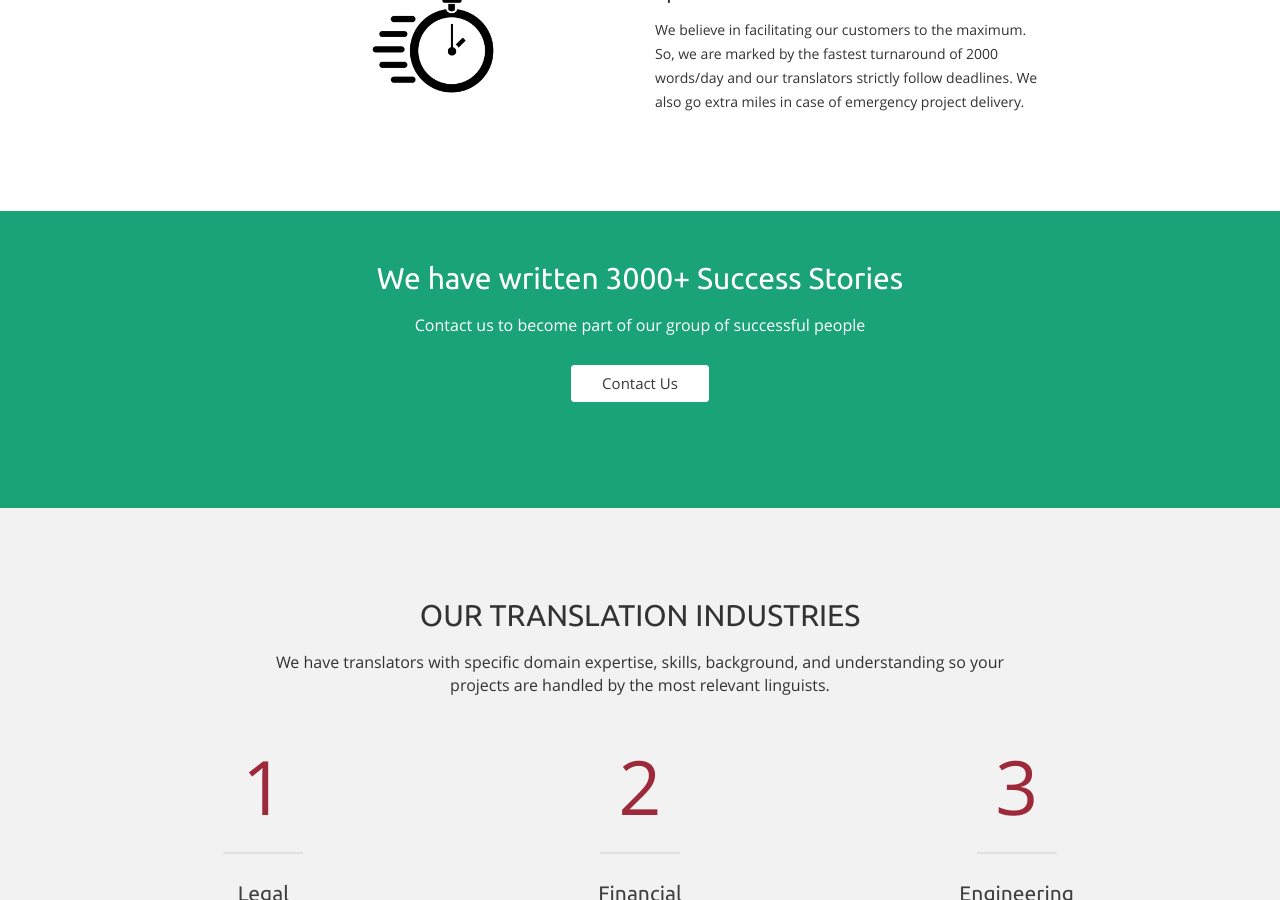
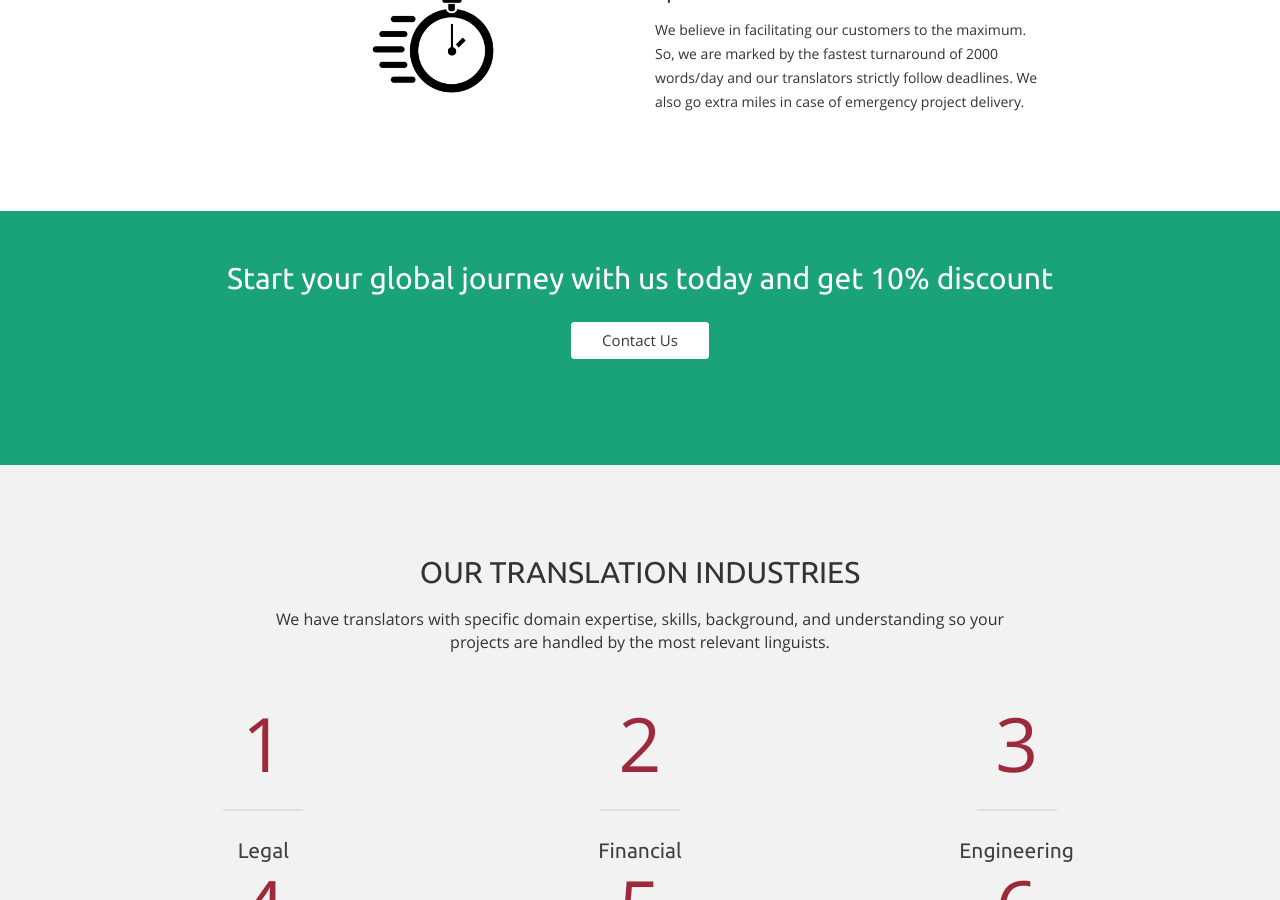
Before and after one commit to jndctranslation/landing_page, a Jekyll site: the page built from pages/home.md, in a window 1280 px wide and 900 px high, scrolled down 1958 px. Built offline with Jekyll 4.4.1, drawn with Linux system fonts in a browser that asks for light colours.

Commit message:
Update Website Pages “home_page_information”

```diff
--- a/_data/pages/home.yml
+++ b/_data/pages/home.yml
@@ -67,8 +67,8 @@ block_4:
     link: '#'
     name: Contact Us
   color_overlay: 'rgba(50, 50, 50, 0)'
-  text: Contact us to become part of our group of successful people
-  title: We have written 3000+ Success Stories
+  text: ''
+  title: 'Start your global journey with us today and get 10% discount '
   visible: true
 block_5:
   background_image: ''
```
